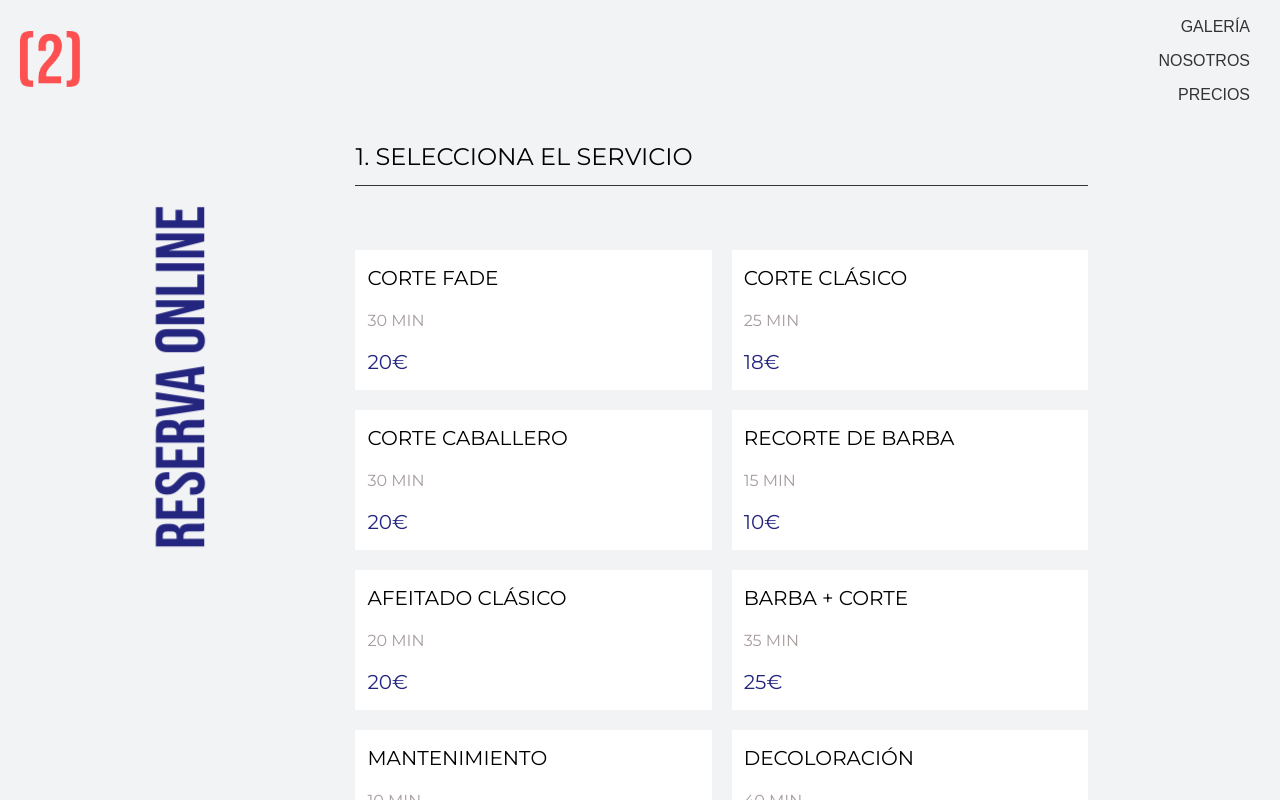
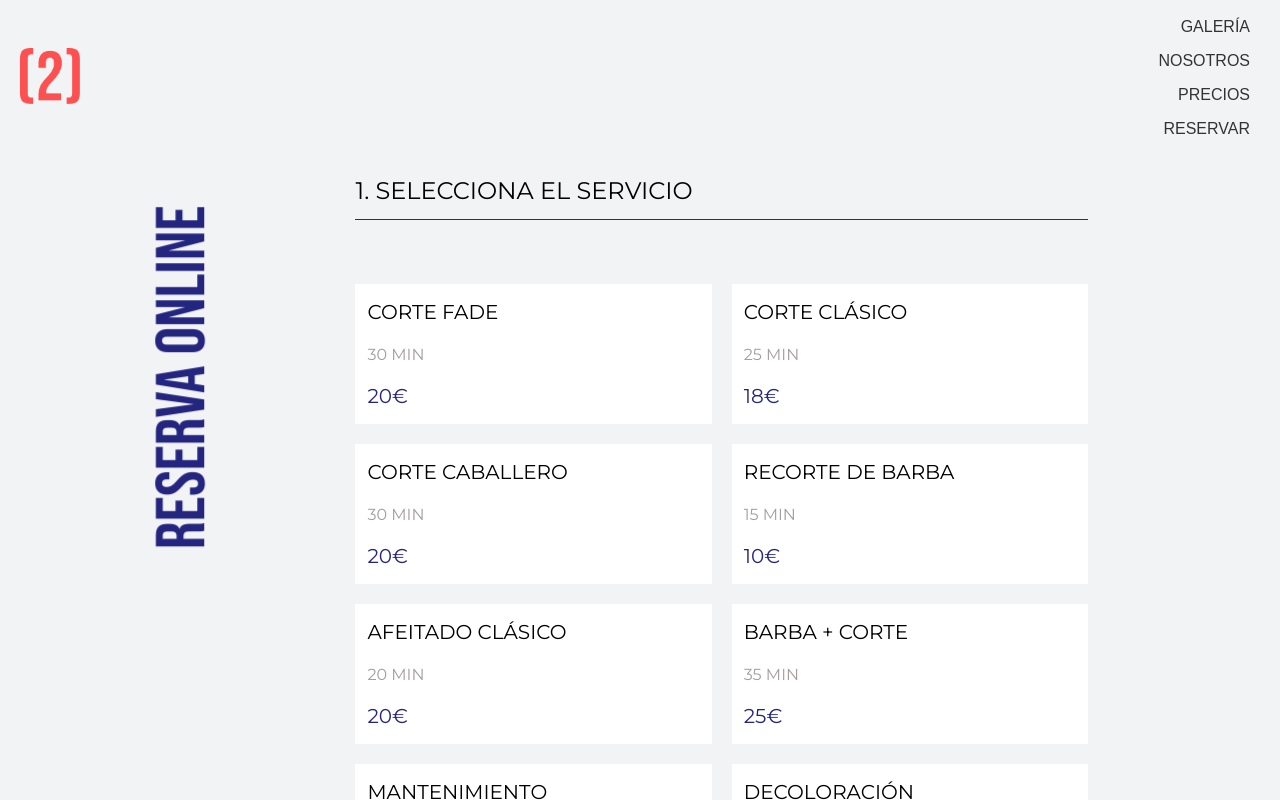
Before and after one commit to JaumeEsquerdo/peluqueria-la-silla-2, a React (Vite) app in the folder la-silla-2/: page /reservas in a window 1280 px wide. Shown: the top 800 px of the page. Built offline with nearby package versions, Linux system fonts and the light colour scheme.

Commit message:
añadir Link to página de Reservas en el menu de navegación del header

```diff
--- a/la-silla-2/src/components/NavHeader/NavHeader.jsx
+++ b/la-silla-2/src/components/NavHeader/NavHeader.jsx
@@ -1,4 +1,5 @@
 import { useState, useRef, useEffect } from "react";
+import { Link } from "react-router-dom";
 
 export const NavHeader = ({ goToSection }) => {
   const [navOpen, setNavOpen] = useState(false);
@@ -52,6 +53,11 @@ export const NavHeader = ({ goToSection }) => {
             PRECIOS
           </button>
         </li>
+        <li className="Header-li">
+          <Link className="Header-navLink" to="/reservas">
+            RESERVAR
+          </Link>
+        </li>
       </ul>
     </nav>
   );
```
